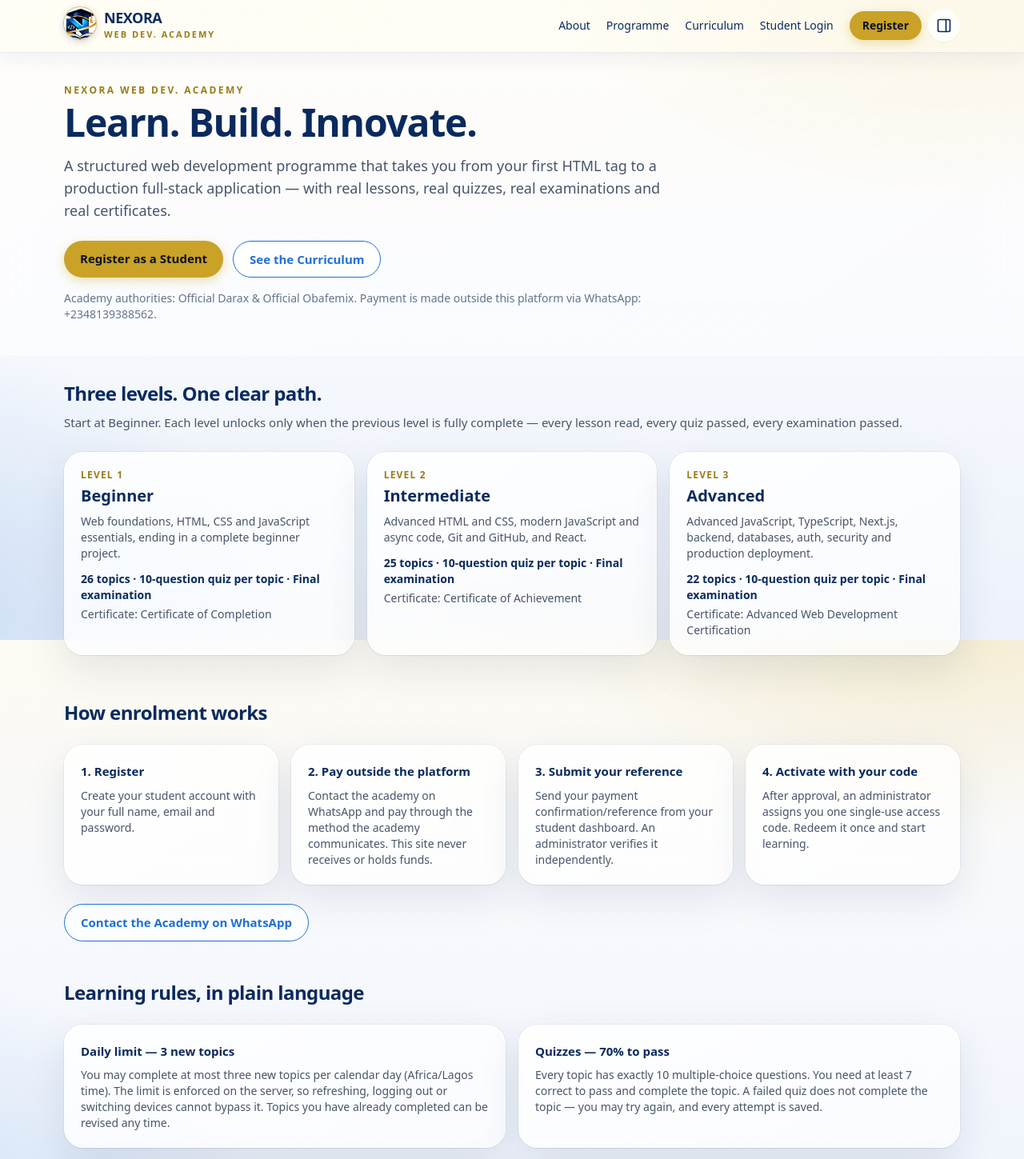
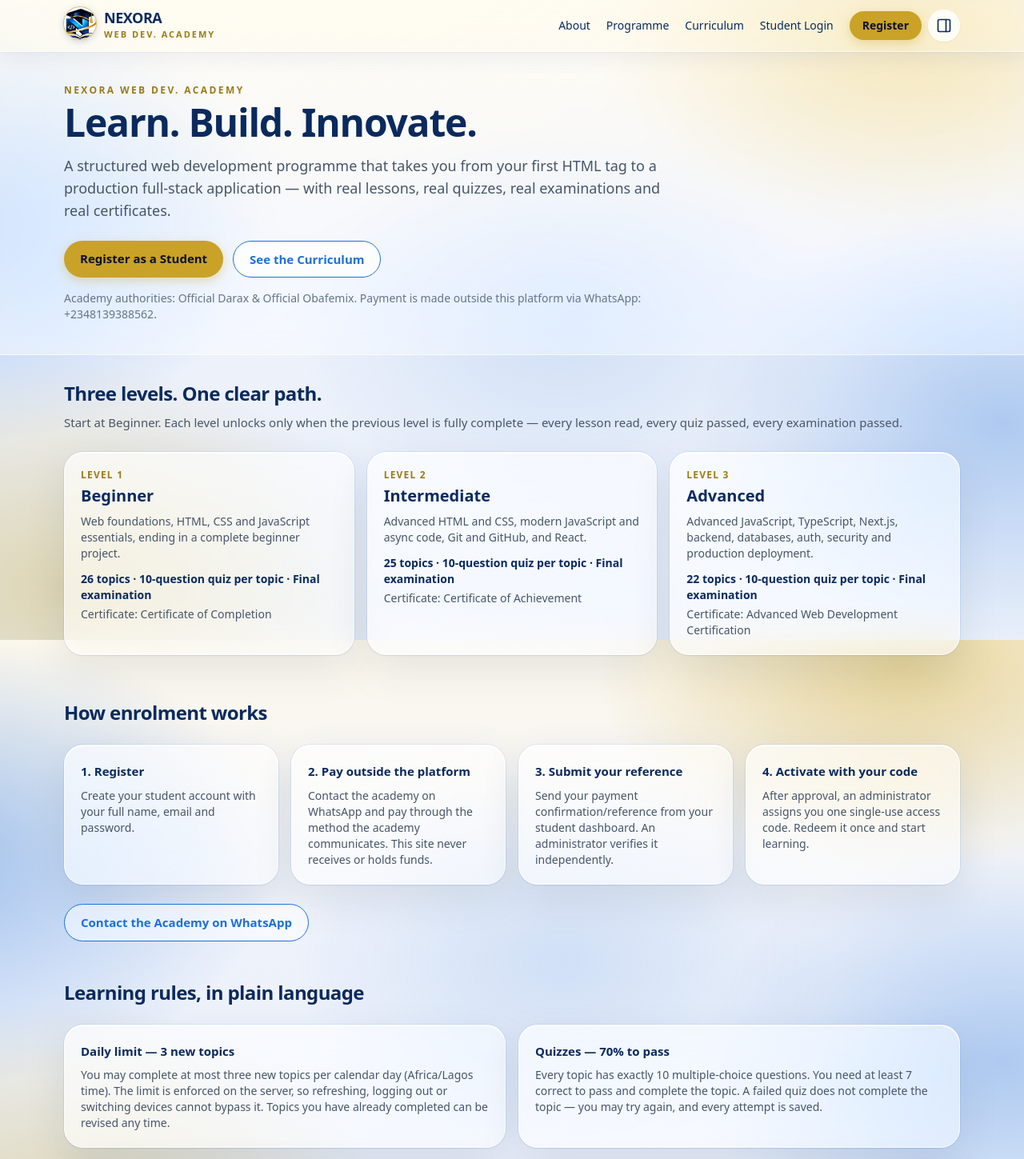
Before and after one commit to Oluwadarasimi-Official/nexora-web-dev-academy, a Next.js app: page / in a window 1280 px wide. Shown: the top 1449 px of the page at 80% size. Built offline with nearby package versions, Linux system fonts and the light colour scheme.

Commit message:
UI v6: real visible glass — strong gold/sky washes behind cards, lower card opacity, scroll-margin under sticky header, tall-viewport auth ornament

```diff
--- a/src/app/globals.css
+++ b/src/app/globals.css
@@ -2,26 +2,30 @@
 @tailwind components;
 @tailwind utilities;
 
-/* Nexora Web Dev. Academy — UI v4: REAL light glassmorphism on the
-   standard v3 layout. Palette ONLY: ivory/white backdrop, champagne
-   gold accents, sky blue accents, navy text. No dark pages, no orbs,
-   no glows, no violet/emerald/purple.
-   The glass is real frosted glass (iOS/macOS style): translucent white
-   panels with genuine backdrop blur over a soft light backdrop, hairline
-   light borders, soft layered shadows, a faint top highlight. The body
-   carries a very faint fixed wash of the same two accent colours so the
-   blur has something real to refract — you can sense the backdrop
-   through every panel. */
+/* Nexora Web Dev. Academy — UI v6: glass you can actually SEE.
+   v5 audit finding: the cards read as flat opaque white on a phone
+   because the backdrop wash was too faint and parked in the viewport
+   corners (gold 0.20 top-right, blue 0.18 bottom-left) — the blur had
+   almost nothing to refract. v6 fixes the cause, not the card:
+   strong decorative gradient blobs in champagne gold + sky blue now
+   sit INSIDE every viewport (fixed attachment, so they stay behind the
+   cards while content scrolls), and card white drops to ~0.70→0.52 so
+   the colour visibly shows through the frost. Palette ONLY: ivory/white
+   backdrop, champagne gold, sky blue, navy text. No dark pages, no orbs,
+   no glows, no violet/emerald/purple. */
 :root { color-scheme: light; }
 html { scroll-behavior: smooth; overflow-x: clip; }
+section, h1, h2, h3 { scroll-margin-top: 76px; }
 body {
   overflow-x: clip;
-  background-color: #f7f9fd;
+  background-color: #eef2fb;
   background-image:
-    radial-gradient(820px 520px at 92% -10%, rgba(201, 162, 39, 0.20), rgba(201, 162, 39, 0) 62%),
-    radial-gradient(820px 560px at -12% 96%, rgba(30, 111, 217, 0.18), rgba(30, 111, 217, 0) 62%),
-    radial-gradient(640px 480px at 50% 118%, rgba(201, 162, 39, 0.10), rgba(201, 162, 39, 0) 65%),
-    linear-gradient(180deg, #fdfaf2 0%, #f7f9fd 45%, #edf2fb 100%);
+    radial-gradient(560px 380px at 88% 4%, rgba(201, 162, 39, 0.42), rgba(201, 162, 39, 0) 68%),
+    radial-gradient(620px 420px at -6% 34%, rgba(30, 111, 217, 0.38), rgba(30, 111, 217, 0) 68%),
+    radial-gradient(560px 400px at 98% 66%, rgba(30, 111, 217, 0.30), rgba(30, 111, 217, 0) 68%),
+    radial-gradient(600px 420px at 6% 92%, rgba(201, 162, 39, 0.34), rgba(201, 162, 39, 0) 68%),
+    radial-gradient(480px 340px at 55% 50%, rgba(30, 111, 217, 0.14), rgba(30, 111, 217, 0) 70%),
+    linear-gradient(180deg, #fdf8ec 0%, #eef2fb 45%, #e8effa 100%);
   background-attachment: fixed;
   color: #334155;
   font-family: ui-sans-serif, system-ui, -apple-system, "Segoe UI", Roboto, Arial, sans-serif;
@@ -40,15 +44,17 @@ pre { white-space: pre-wrap; word-break: break-word; }
 /* ---- Real frosted-glass card system (JAMB Prep tokens: gradient fill +
    strong blur so the frost is unmistakable, even on a phone; Roemichs
    polish: cool blue-white paper, generous radii, deep soft shadows,
-   airy line-height) ---- */
+   airy line-height). v6: white lowered to 0.70→0.52 and the border is a
+   tinted hairline, so the colourful wash behind the card visibly shows
+   through the frost instead of reading as flat white. ---- */
 .card {
-  background: linear-gradient(145deg, rgba(255, 255, 255, 0.88), rgba(255, 255, 255, 0.62));
+  background: linear-gradient(145deg, rgba(255, 255, 255, 0.70), rgba(255, 255, 255, 0.52));
   -webkit-backdrop-filter: blur(24px) saturate(1.5);
   backdrop-filter: blur(24px) saturate(1.5);
-  border: 1px solid rgba(255, 255, 255, 0.85);
+  border: 1px solid rgba(255, 255, 255, 0.75);
   border-radius: 1.5rem;
   box-shadow:
-    0 0 0 1px rgba(10, 42, 94, 0.05),
+    0 0 0 1px rgba(30, 111, 217, 0.10),
     0 1px 2px rgba(10, 42, 94, 0.05),
     0 18px 50px rgba(20, 48, 91, 0.10),
     inset 0 1px 0 rgba(255, 255, 255, 0.95);
@@ -64,7 +70,7 @@ pre { white-space: pre-wrap; word-break: break-word; }
     inset 0 1px 0 rgba(255, 255, 255, 0.95);
 }
 .card-soft {
-  background: linear-gradient(145deg, rgba(253, 248, 236, 0.82), rgba(253, 248, 236, 0.58));
+  background: linear-gradient(145deg, rgba(253, 248, 236, 0.68), rgba(253, 248, 236, 0.48));
   -webkit-backdrop-filter: blur(20px) saturate(1.45);
   backdrop-filter: blur(20px) saturate(1.45);
   border: 1px solid rgba(255, 255, 255, 0.8);
@@ -75,7 +81,7 @@ pre { white-space: pre-wrap; word-break: break-word; }
     inset 0 1px 0 rgba(255, 255, 255, 0.9);
 }
 .chip {
-  background: linear-gradient(145deg, rgba(255, 255, 255, 0.85), rgba(255, 255, 255, 0.6));
+  background: linear-gradient(145deg, rgba(255, 255, 255, 0.72), rgba(255, 255, 255, 0.50));
   -webkit-backdrop-filter: blur(12px) saturate(1.4);
   backdrop-filter: blur(12px) saturate(1.4);
   border: 1px solid rgba(255, 255, 255, 0.85);
@@ -84,14 +90,14 @@ pre { white-space: pre-wrap; word-break: break-word; }
 }
 /* Frosted sticky header + hero band — the backdrop shows through. */
 .glass-header {
-  background: linear-gradient(145deg, rgba(255, 253, 245, 0.88), rgba(255, 253, 245, 0.66));
+  background: linear-gradient(145deg, rgba(255, 253, 245, 0.74), rgba(255, 253, 245, 0.58));
   -webkit-backdrop-filter: blur(22px) saturate(1.5);
   backdrop-filter: blur(22px) saturate(1.5);
   border-bottom: 1px solid rgba(255, 255, 255, 0.7);
   box-shadow: 0 1px 0 rgba(10, 42, 94, 0.04), 0 8px 24px rgba(10, 42, 94, 0.06);
 }
 .glass-hero {
-  background: linear-gradient(145deg, rgba(255, 255, 255, 0.62), rgba(255, 255, 255, 0.38));
+  background: linear-gradient(145deg, rgba(255, 255, 255, 0.55), rgba(255, 255, 255, 0.34));
   -webkit-backdrop-filter: blur(22px) saturate(1.45);
   backdrop-filter: blur(22px) saturate(1.45);
   border-bottom: 1px solid rgba(255, 255, 255, 0.65);
@@ -112,7 +118,7 @@ pre { white-space: pre-wrap; word-break: break-word; }
 .btn-gold:disabled { opacity: 0.5; transform: none; }
 .btn-sky {
   display: inline-block;
-  background: rgba(255, 255, 255, 0.65);
+  background: rgba(255, 255, 255, 0.55);
   -webkit-backdrop-filter: blur(12px) saturate(1.4);
   backdrop-filter: blur(12px) saturate(1.4);
   border: 1.5px solid #1e6fd9;
@@ -126,7 +132,7 @@ pre { white-space: pre-wrap; word-break: break-word; }
   width: 100%;
   border-radius: 0.9rem;
   border: 1px solid rgba(10, 42, 94, 0.14);
-  background: rgba(255, 255, 255, 0.72);
+  background: rgba(255, 255, 255, 0.62);
   -webkit-backdrop-filter: blur(10px) saturate(1.3);
   backdrop-filter: blur(10px) saturate(1.3);
   color: #0a2a5e;
@@ -145,7 +151,7 @@ select.input-std option { background: #ffffff; color: #0a2a5e; }
 .drawer-backdrop { transition: opacity 0.3s ease; }
 .drawer-panel {
   transition: transform 0.32s cubic-bezier(0.32, 0.72, 0.24, 1), visibility 0s linear 0.32s;
-  background: linear-gradient(145deg, rgba(255, 255, 255, 0.9), rgba(255, 255, 255, 0.68));
+  background: linear-gradient(145deg, rgba(255, 255, 255, 0.78), rgba(255, 255, 255, 0.58));
   -webkit-backdrop-filter: blur(26px) saturate(1.5);
   backdrop-filter: blur(26px) saturate(1.5);
   border-left: 1px solid rgba(255, 255, 255, 0.75);
@@ -165,6 +171,26 @@ select.input-std option { background: #ffffff; color: #0a2a5e; }
 .drawer-link:hover { background: rgba(239, 246, 255, 0.8); border-color: #bfdbfe; color: #1e6fd9; }
 .drawer-link.active { background: rgba(201, 162, 39, 0.14); border-color: rgba(201, 162, 39, 0.55); color: #9a7b1a; }
 .drawer-link svg { flex-shrink: 0; }
+/* Auth ornament — a small glass divider with the brand tagline, shown
+   ONLY on tall viewports (min-height 900px) so the centred auth card
+   does not float in dead space above/below it. display:none below that
+   height, so the exact 844px phone fit from v5 is untouched. */
+.auth-ornament { display: none; }
+@media (min-height: 900px) {
+  .auth-ornament {
+    display: flex; align-items: center; justify-content: center; gap: 0.6rem;
+    margin-top: 1.5rem; color: #64748b; font-size: 0.8rem; font-weight: 600;
+    letter-spacing: 0.14em; text-transform: uppercase;
+  }
+  .auth-ornament::before, .auth-ornament::after {
+    content: ""; height: 1px; width: 52px;
+    background: linear-gradient(90deg, transparent, rgba(201, 162, 39, 0.65));
+  }
+  .auth-ornament::after {
+    background: linear-gradient(90deg, rgba(30, 111, 217, 0.55), transparent);
+  }
+  .auth-ornament .dot { width: 6px; height: 6px; border-radius: 9999px; }
+}
 /* FAQ inside the sidebar — frosted glass questions, tap to expand. */
 .glass-faq summary { list-style: none; cursor: pointer; }
 .glass-faq summary::-webkit-details-marker { display: none; }
--- a/src/components/AuthForm.tsx
+++ b/src/components/AuthForm.tsx
@@ -15,6 +15,13 @@ export function AuthShell({ title, intro, children }: { title: string; intro: st
  <h1 className="text-center text-xl font-bold tracking-tight text-navy sm:text-2xl">{title}</h1>
  <p className="mt-1 text-center text-sm leading-relaxed text-slate-600">{intro}</p>
  <div className="mt-4">{children}</div>
+ </div>
+ {/* Tall-viewport ornament only (hidden below 900px height, so the exact
+     844px phone fit is untouched): fills the dead space under the card. */}
+ <div className="auth-ornament" aria-hidden="true">
+ <span className="dot" style={{ background: "#c9a227" }} />
+ <span>Learn. Build. Innovate.</span>
+ <span className="dot" style={{ background: "#1e6fd9" }} />
  </div>
  </section>
  );
```
